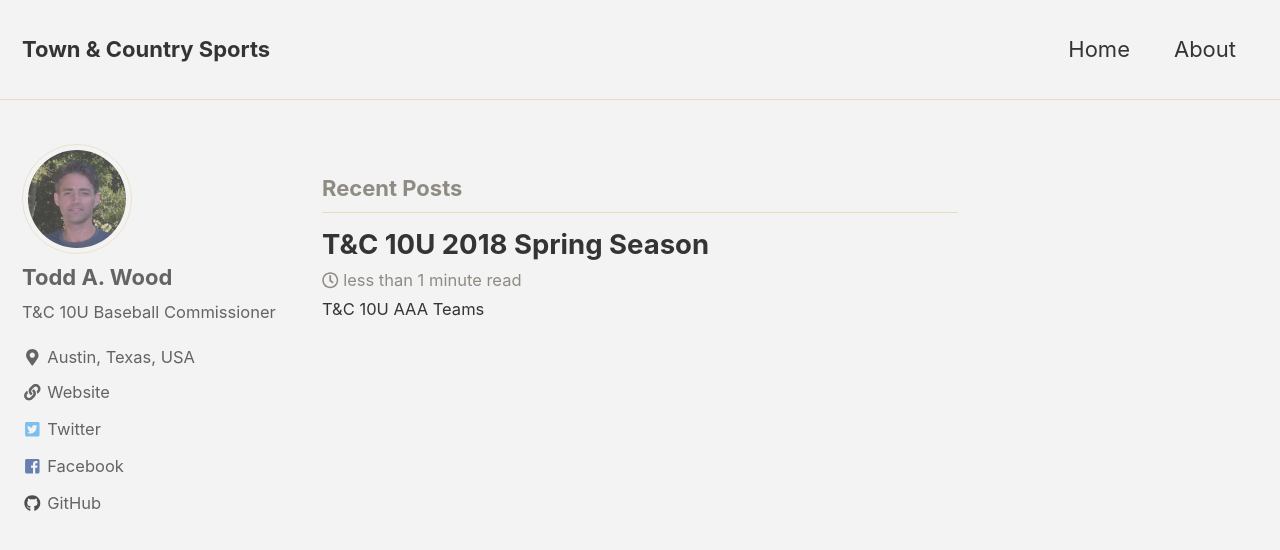
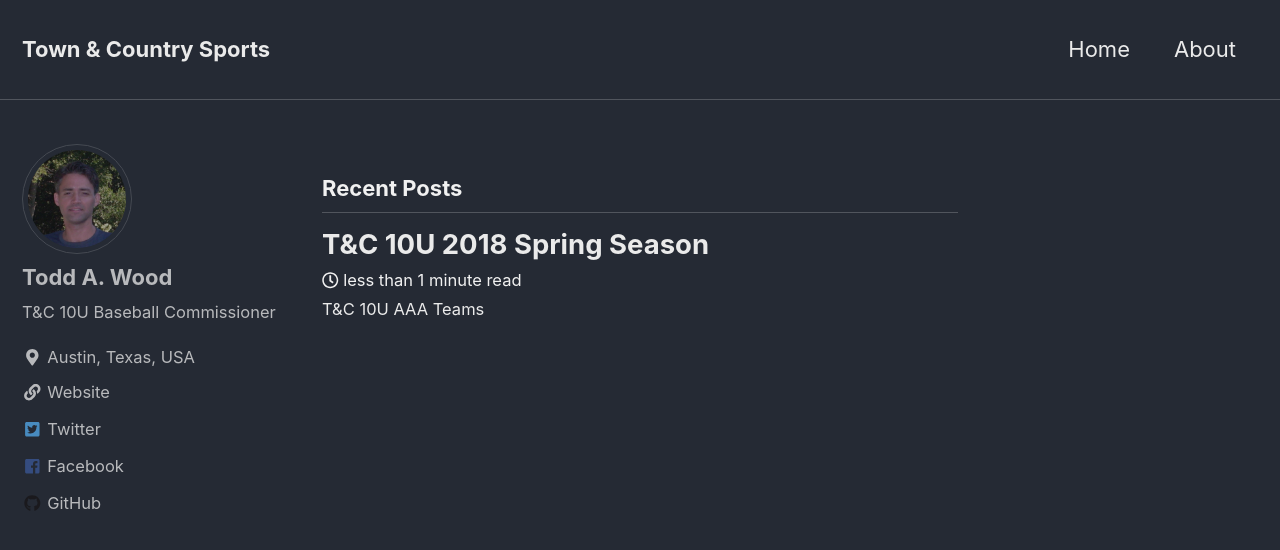
Before and after one commit to tandcsports/tandcsports.github.io, a Jekyll site: the page built from index.html, in a window 1280 px wide and 900 px high. Shown: the top 550 px of the window. Built offline with Jekyll 4.4.1, drawn with Linux system fonts in a browser that asks for light colours; nearby versions of some CDN libraries; the list of posts is cut into pages by our own code.

Commit message:
changed to dark and link to baseball sub site

```diff
--- a/_config.yml
+++ b/_config.yml
@@ -5,7 +5,7 @@
 # For technical reasons, this file is *NOT* reloaded automatically when you use
 # `jekyll serve`. If you change this file, please restart the server process.
 
-minimal_mistakes_skin    : "dirt" # "air", "aqua", "contrast", "dark", "dirt", "neon", "mint", "plum", "sunrise"
+minimal_mistakes_skin    : "dark" # "air", "aqua", "contrast", "dark", "dirt", "neon", "mint", "plum", "sunrise"
 
 # Site Settings
 locale                   : "en-US"
@@ -89,7 +89,7 @@ author:
   bio              : "T&C 10U Baseball Commissioner"
   location         : "Austin, Texas, USA"
   email            :
-  uri              : "http://www.tandcsports.org/"
+  uri              : "http://baseball.tandcsports.org/"
   home             : "https://tandcsports.github.io" # null (default), "absolute or relative url to link to author home"
   bitbucket        :
   codepen          :
```
